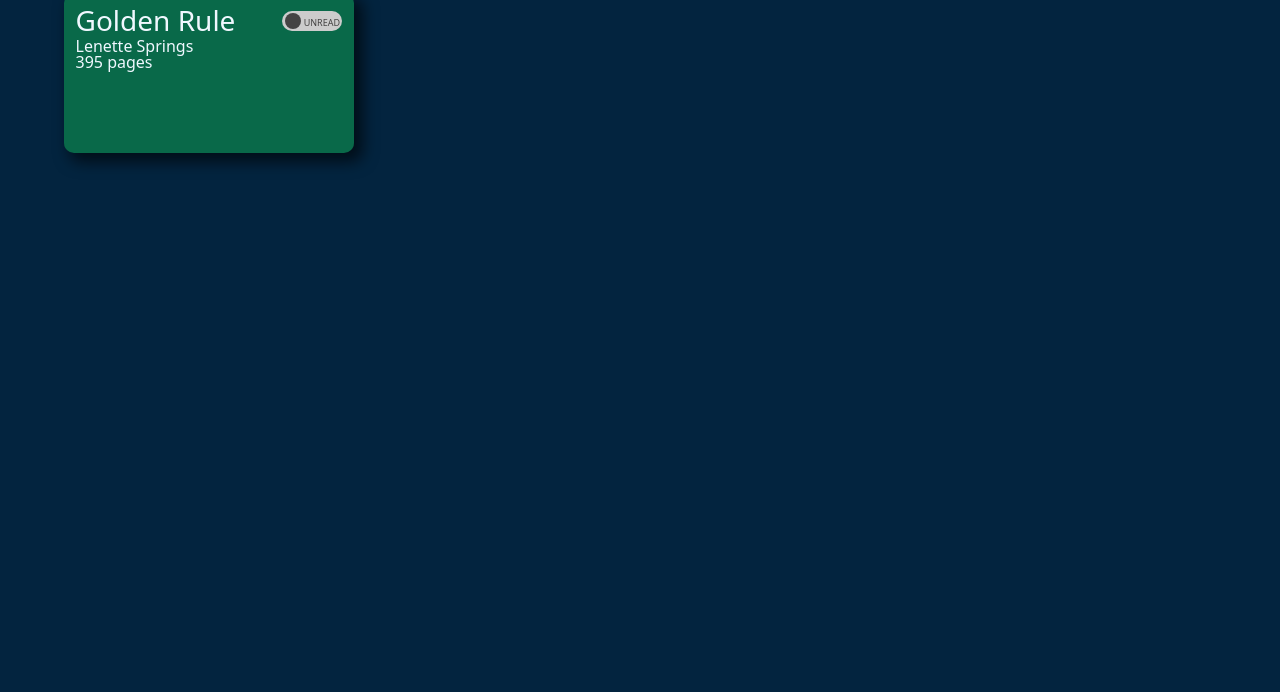
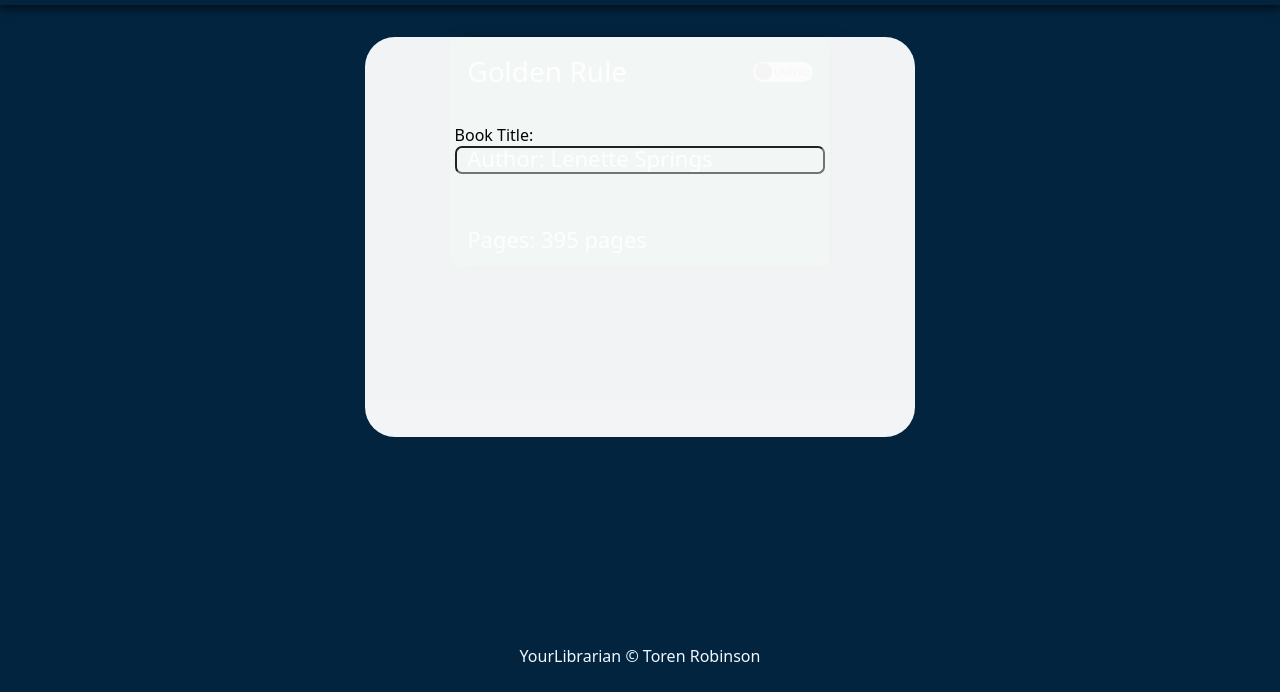
Before and after one commit to Torenrob/library, a plain HTML site: page index.html in a window 1280 px wide. Shown: the part 108-800 px from the top of the page. Drawn offline with nearby package versions, Linux system fonts and the light colour scheme.

Commit message:
began building add book btn function

```diff
--- a/index.html
+++ b/index.html
@@ -18,9 +18,13 @@
    <body>
       <header>
          <h1>YourLibrarian</h1>
-         <button type="submit" class="btn btn-light">Add Book +</button>
+         <button type="submit" id="addBookBtn" class="btn btn-light">Add Book +</button>
       </header>
       <div id="mainArea">
+         <form id="addBookForm">
+            <label for="bookTitle">Book Title:</label>
+               <input type="text" name="bookTitle" id="bookTitle">
+         </form>
          <div class="book">
             <div>
                <h3 style="justify-content: center;">Golden Rule</h3>
@@ -31,11 +35,11 @@
                   <span id="read">READ</span>
                </label>
             </div>
-            <span>Lenette Springs</span>
-            <span>395 pages</span>
+            <span class="bookInfo">Author: <span id="author">Lenette Springs</span></span>
+            <span class="bookInfo">Pages: <span id="pages">395 pages</span></span>
          </div>
       </div>
-      <footer></footer>
+      <footer><span>YourLibrarian &copy Toren Robinson</span></footer>
    </body>
 
 </html>
--- a/script.js
+++ b/script.js
@@ -0,0 +1,15 @@
+const bookLibrary = document.getElementById('mainArea');
+const addBookBtn = document.getElementById('addBookBtn');
+
+
+
+// event listeners
+addBookBtn.addEventListener('click')
+
+
+
+
+// functions
+function addBook (){
+
+}
--- a/style.css
+++ b/style.css
@@ -1,11 +1,21 @@
+html {
+	height: 100%;
+}
+
 body {
-	display: flex;
-	flex-direction: column;
+	display: grid;
+	grid-template-rows: 1fr 4fr 0.5fr;
+	grid-template-areas:
+	"header"
+	"mainArea"
+	"footer";
 	background-color: rgb(3, 36, 63);
 	color: aliceblue;
+	height: 100%;
 }
 
 header {
+	grid-area: header;
 	display: flex;
 	justify-content: space-between;
 	padding-left: 10%;
@@ -20,25 +30,62 @@ header button {
 }
 
 #mainArea {
+	grid-area: mainArea;
 	padding-left: 5%;
 	padding-right: 5%;
+	display: flex;
+	flex-wrap: wrap;
+	justify-content: space-evenly;
+	align-content: flex-start;
+}
+
+footer {
+	grid-area: footer;
+	display: flex;
+	align-items: center;
+	justify-content: center;
+}
+
+#addBookForm {
+	position: absolute;
+	height: 400px;
+	width: 550px;
+	background-color: white;
+	opacity: 0.95;
+	z-index: 1;
+	border-radius: 30px;
+	display: flex;
+	flex-direction: column;
+	padding: 7%;
+	color: black;
+}
+
+#addBookForm input {
+	border-radius: 7px;
+	margin-top: 3px;
+
 }
 
 .book {
 	background-color: rgb(9, 105, 73);
 	display: flex;
 	flex-direction: column;
-	height: 160px;
-	width: 290px;
+	justify-content: space-between;
+	height: 230px;
+	width: 380px;
 	border-radius: 10px;
 	box-shadow: 7px 7px 15px 2px rgba(0, 0, 0, 0.616);
-	padding: 1%;
+	padding: 1.5%;
 }
 
 .book > div {
 	display: flex;
 	justify-content: space-between;
 	align-items: center;
+}
+
+.bookInfo {
+	font-size: 22px;
 }
 
 .switch {
@@ -73,7 +120,7 @@ header button {
 	height: 16.5px;
 	width: 16.5px;
 	left: 2.5px;
-	bottom: 2px;
+	bottom: 1.75px;
 	background-color: rgb(68, 67, 67);
 	-webkit-transition: 0.4s;
 	transition: 0.4s;
```
